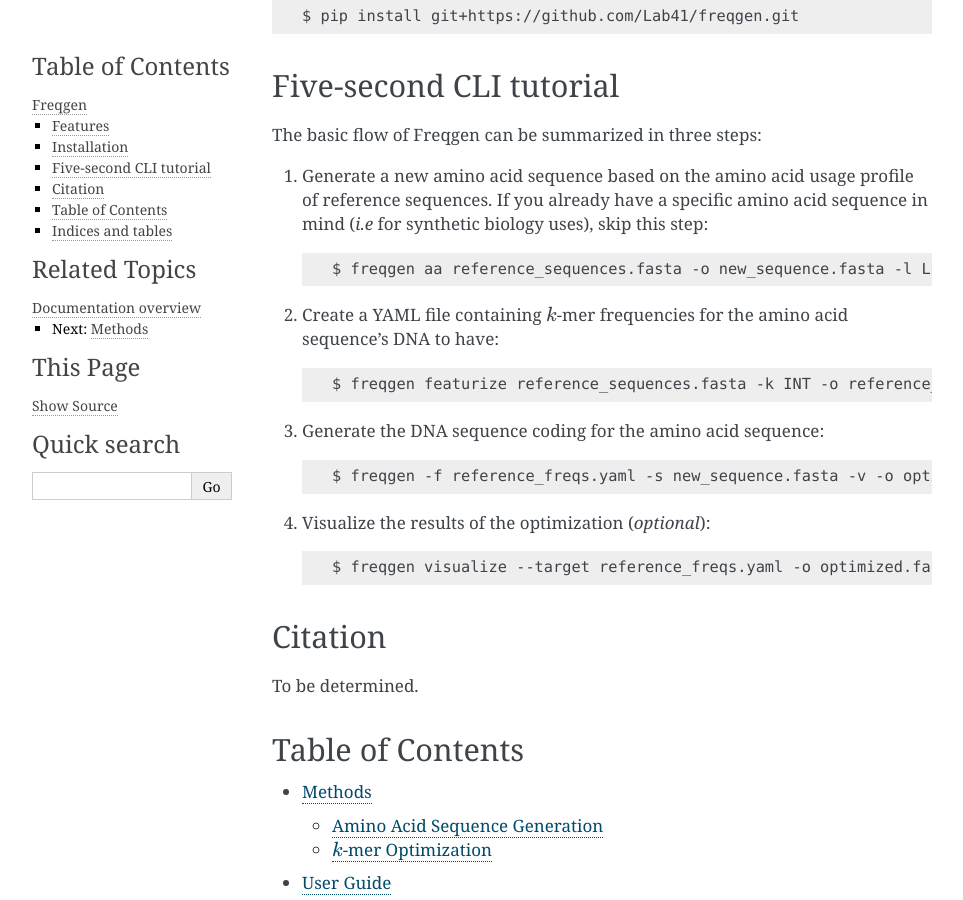
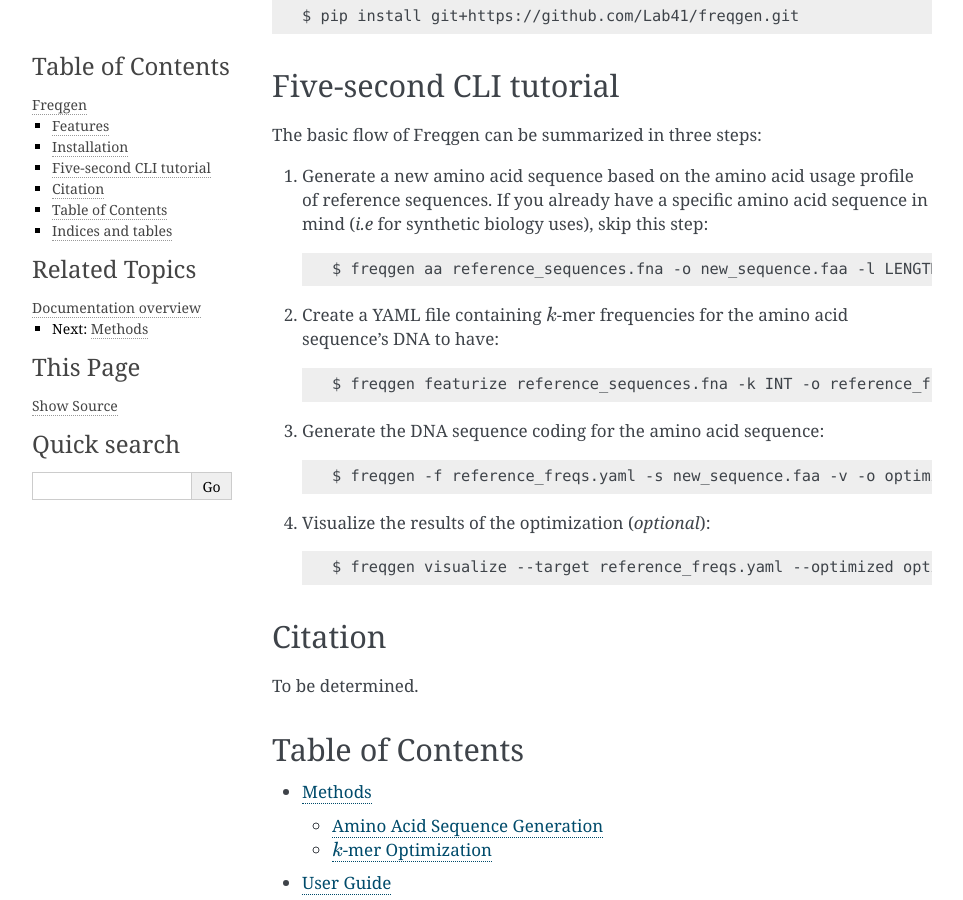
Before and after one commit to IQTLabs/freqgen, a Sphinx documentation site: the page built from docs/index.rst, in a window 1280 px wide and 900 px high, scrolled down 663 px. Shown: the whole window, without its empty margins (148-1111 px from the left). Built offline with Sphinx 7.4.7, drawn with Linux system fonts in a browser that asks for light colours.

Commit message:
Corrected usage in quickstart docs

```diff
--- a/docs/index.rst
+++ b/docs/index.rst
@@ -40,19 +40,19 @@
 
 #. Generate a new amino acid sequence based on the amino acid usage profile of reference sequences. If you already have a specific amino acid sequence in mind (*i.e* for synthetic biology uses), skip this step::
 
-    $ freqgen aa reference_sequences.fasta -o new_sequence.fasta -l LENGTH
+    $ freqgen aa reference_sequences.fna -o new_sequence.faa -l LENGTH
 
 #. Create a YAML file containing :math:`k`-mer frequencies for the amino acid sequence's DNA to have::
 
-    $ freqgen featurize reference_sequences.fasta -k INT -o reference_freqs.yaml
+    $ freqgen featurize reference_sequences.fna -k INT -o reference_freqs.yaml
 
 #. Generate the DNA sequence coding for the amino acid sequence::
 
-    $ freqgen -f reference_freqs.yaml -s new_sequence.fasta -v -o optimized.fasta
+    $ freqgen -f reference_freqs.yaml -s new_sequence.faa -v -o optimized.fna
 
 #. Visualize the results of the optimization (*optional*)::
 
-    $ freqgen visualize --target reference_freqs.yaml -o optimized.fasta
+    $ freqgen visualize --target reference_freqs.yaml --optimized optimized.fna
 
 
 Citation
```
Also changed, not shown: README.md (+4 -4 lines).
